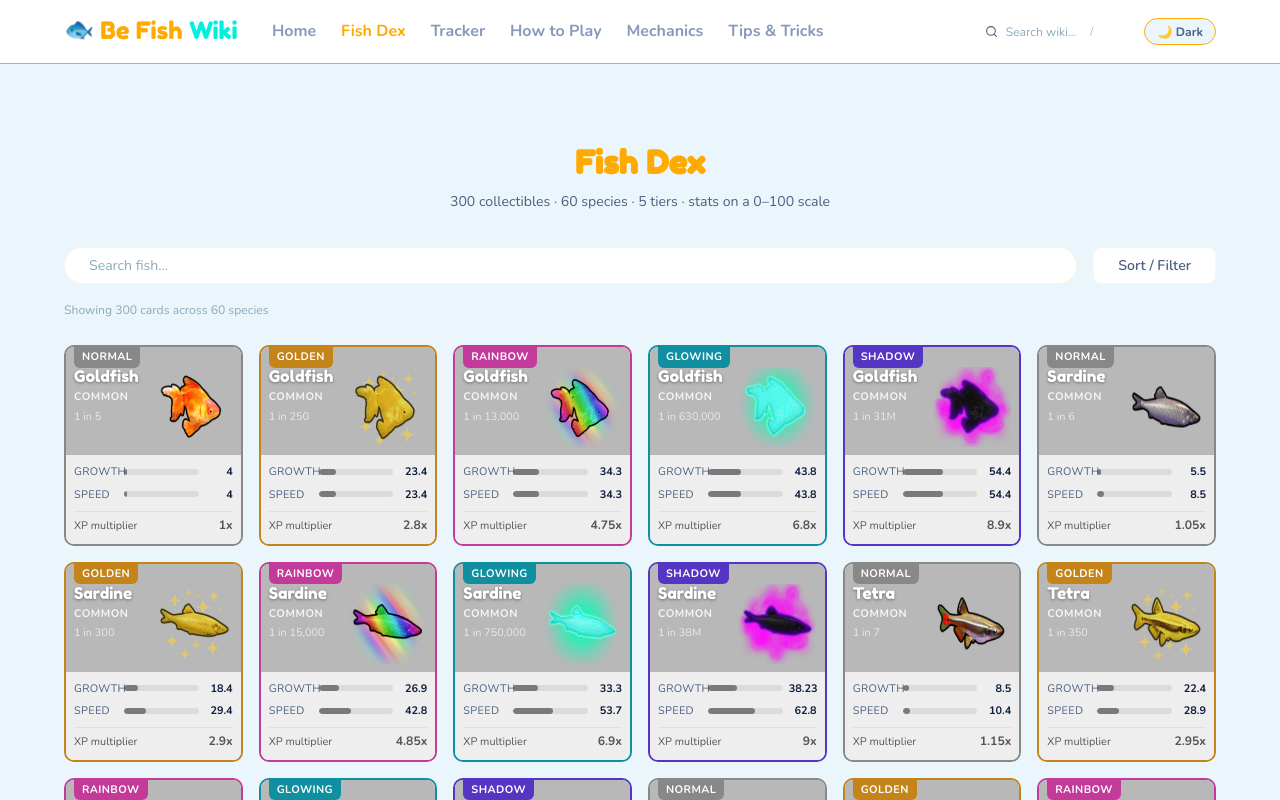
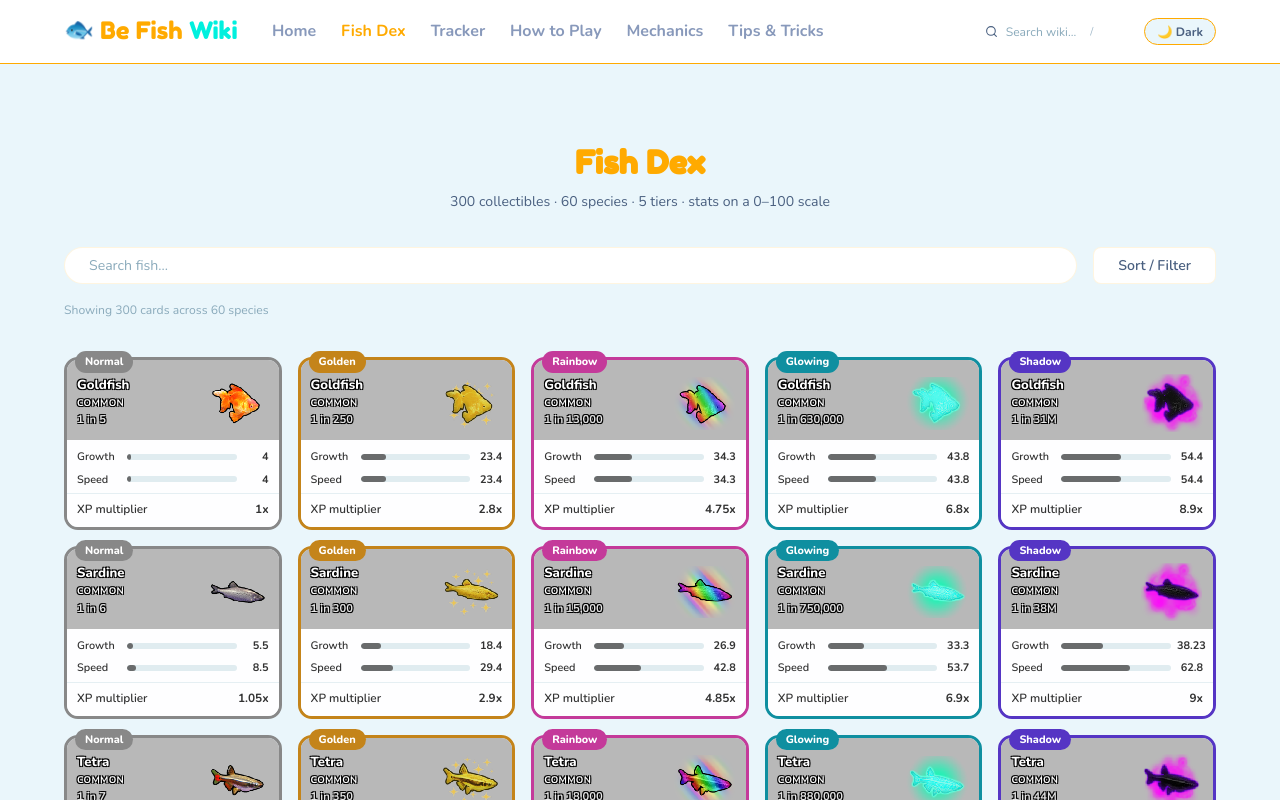
Before and after one commit to rekot24/befish-cc, a Next.js app: page /fishdex in a window 1280 px wide. Shown: the top 800 px of the page. Built offline with nearby package versions, Linux system fonts and the light colour scheme.

Commit message:
fix: match FishCard styling and grid layout to live befish.cc

```diff
--- a/src/components/FishCard/FishCard.module.css
+++ b/src/components/FishCard/FishCard.module.css
@@ -1,172 +1,235 @@
-/* FishCard.module.css */
+/* FishCard.module.css — matches live befish.cc card styling exactly */
+
 .card {
   position: relative;
-  border-radius: 10px;
-  overflow: hidden;
-  border: 2px solid var(--tier-color);
+  border-radius: 14px;
+  overflow: visible;          /* badge overhangs top */
+  border: 3px solid;          /* color set via --tier-color inline */
+  border-color: var(--tier-color);
   font-family: var(--font-body);
+  display: flex;
+  flex-direction: column;
+  transition: box-shadow 0.15s, transform 0.15s;
+}
+
+.card:hover {
+  box-shadow: 0 6px 24px rgba(0, 0, 0, 0.22);
+  transform: translateY(-2px);
 }
 
 .allUnknown {
-  opacity: 0.6;
+  opacity: 0.58;
 }
 
+/* Tier badge — floats above card top-left, overhanging */
 .tierBadge {
   position: absolute;
-  top: -1px;
+  top: -9px;
   left: 8px;
   font-size: var(--fs-xs);
-  font-weight: var(--fw-bold);
+  font-weight: var(--fw-black);
   background: var(--tier-color);
-  color: var(--tier-badge-color);
-  padding: 2px 8px;
-  border-radius: 0 0 6px 6px;
+  color: #ffffff;
+  padding: 2px 10px;
+  border-radius: 20px;
   z-index: 2;
-  text-transform: uppercase;
-  letter-spacing: 0.04em;
+  white-space: nowrap;
 }
 
+/* Top — rarity ingame color background */
 .top {
+  width: 100%;
+  height: 80px;
+  border-radius: 11px 11px 0 0;
+  overflow: hidden;
+  display: flex;
+  align-items: center;
+  justify-content: space-between;
+  padding: 14px 10px 8px 10px;
+  /* background set via --rarity-color inline style */
   background: var(--rarity-color);
-  display: flex;
-  align-items: flex-start;
-  justify-content: space-between;
-  padding: 20px 8px 8px 8px;
-  min-height: 80px;
 }
 
 .topInfo {
   display: flex;
   flex-direction: column;
-  gap: 2px;
+  gap: 1px;
   flex: 1;
+  min-width: 0;
 }
 
 .fishName {
-  font-family: var(--font-display);
-  font-size: var(--fs-md);
-  color: var(--tier-badge-color);
-  text-shadow: 0 1px 3px rgba(0,0,0,0.4);   /* legibility shadow on saturated bg — intentionally fixed */
-  line-height: var(--lh-tight);
+  font-size: 0.82rem;
+  font-weight: 800;
+  color: #ffffff;
+  /* 4-direction black outline for legibility on any rarity color */
+  text-shadow:
+    -1px -1px 0 #000,
+     1px -1px 0 #000,
+    -1px  1px 0 #000,
+     1px  1px 0 #000;
+  line-height: 1.2;
+  margin-bottom: 0;
 }
 
 .rarityBadge {
-  font-size: var(--fs-xs);
-  font-weight: var(--fw-bold);
-  color: rgba(255,255,255,0.85);   /* white overlay on saturated bg — intentionally fixed */
+  font-size: 0.6rem;
+  font-weight: 700;
+  color: #ffffff;
+  text-shadow:
+    -1px -1px 0 #000,
+     1px -1px 0 #000,
+    -1px  1px 0 #000,
+     1px  1px 0 #000;
   text-transform: uppercase;
-  letter-spacing: 0.05em;
+  letter-spacing: 0.03em;
 }
 
 .odds {
-  font-size: var(--fs-xs);
-  color: rgba(255,255,255,0.7);   /* white overlay on saturated bg — intentionally fixed */
+  font-size: 0.7rem;
+  font-weight: 700;
+  color: rgba(255, 255, 255, 0.88);
+  text-shadow:
+    -1px -1px 0 #000,
+     1px -1px 0 #000,
+    -1px  1px 0 #000,
+     1px  1px 0 #000;
 }
 
 .odds.highlight {
-  color: var(--tier-badge-color);
-  font-weight: var(--fw-bold);
+  color: #ffffff;
+  font-weight: 800;
 }
 
+/* Fish image */
 .imgWrap {
   flex-shrink: 0;
-  width: 80px;
-  height: 80px;
+  width: 63px;
+  height: 63px;
   display: flex;
   align-items: center;
   justify-content: center;
 }
 
-/* Body — always light regardless of theme (rarity-colored), matches
-   --fish-card-body-bg precedent set in globals.css */
+.imgWrap img {
+  max-width: 63px;
+  max-height: 63px;
+  object-fit: contain;
+  image-rendering: pixelated;
+}
+
+/* Stats body — always white regardless of theme, matches live site */
 .body {
-  background: var(--rarity-body-bg);
-  padding: 8px;
+  background: rgba(255, 255, 255, 0.95);   /* intentionally fixed — white stats body on colored top */
+  border-radius: 0 0 11px 11px;
+  padding: 8px 10px 0;
   display: flex;
   flex-direction: column;
   gap: 5px;
 }
 
+/* Stat rows */
 .statRow {
   display: flex;
   align-items: center;
   gap: 6px;
+  margin-bottom: 0;
 }
 
 .statLabel {
-  font-size: var(--fs-xs);
-  color: var(--stat-label-color);
-  width: var(--stat-label-width);
+  font-size: 0.68rem;
+  color: #333333;             /* intentionally fixed — dark text on white body */
+  width: 44px;
   flex-shrink: 0;
-  text-transform: uppercase;
-  letter-spacing: 0.03em;
+  font-weight: 600;
+  transition: color 0.12s;
 }
 
 .statLabel.highlight {
-  font-weight: var(--fw-bold);
+  font-weight: 700;
 }
 
 .barTrack {
   flex: 1;
-  height: var(--stat-bar-height);
-  background: var(--stat-bar-bg);
-  border-radius: var(--stat-bar-radius);
+  height: 6px;
+  background: #e0ecf0;        /* intentionally fixed — light track on white body */
+  border-radius: 3px;
   overflow: hidden;
 }
 
 .barFill {
   height: 100%;
-  border-radius: var(--stat-bar-radius);
-  opacity: 0.72;
+  border-radius: 3px;
+  opacity: 0.85;
 }
 
 .barFill.highlight {
   opacity: 1;
 }
 
+/* Unknown stat bar — striped pattern matching live site */
 .barUnknown {
   flex: 1;
-  height: var(--stat-bar-height);
-  background: var(--stat-bar-bg);
-  border-radius: var(--stat-bar-radius);
+  height: 6px;
+  border-radius: 3px;
+  background: repeating-linear-gradient(
+    90deg,
+    #dde8ec 0px, #dde8ec 4px,
+    #eef4f6 4px, #eef4f6 8px
+  );
 }
 
 .statVal {
-  font-size: var(--fs-xs);
-  font-weight: var(--fw-bold);
-  width: 28px;
+  font-size: 0.68rem;
+  color: #333333;             /* intentionally fixed — dark text on white body */
+  width: 26px;
   text-align: right;
   flex-shrink: 0;
+  font-weight: 700;
 }
 
 .statVal.highlight {
-  font-weight: var(--fw-black);
+  font-weight: 800;
 }
 
+.statVal.unknown {
+  color: #bbbfc4;
+}
+
+/* XP row — bleeds edge to edge, sits at bottom of card */
 .xpRow {
   display: flex;
+  justify-content: space-between;
   align-items: center;
-  justify-content: space-between;
-  margin-top: 3px;
-  padding-top: 4px;
-  border-top: 1px solid rgba(0,0,0,0.06);   /* divider on light stats body — intentionally fixed */
-  font-size: var(--fs-xs);
-}
-
-.xpHighlight {
-  font-weight: var(--fw-bold);
+  font-size: 0.74rem;
+  color: #333333;             /* intentionally fixed — dark text on white body */
+  font-weight: 600;
+  border-top: 1px solid rgba(10, 110, 138, 0.1);   /* intentionally fixed — subtle divider on white */
+  padding: 6px 10px 8px;
+  margin-left: -10px;
+  margin-right: -10px;
+  margin-bottom: 0;
+  border-radius: 0 0 11px 11px;
 }
 
 .xpVal {
-  font-size: var(--fs-sm);
-  font-weight: var(--fw-bold);
+  font-weight: 700;
+  color: #333333;             /* intentionally fixed */
+}
+
+.xpVal.highlight {
+  font-weight: 800;
+}
+
+.xpUnknown {
+  color: #bbbfc4;
+  font-weight: 700;
 }
 
 .unknown {
-  color: var(--text-disabled);
-  font-style: italic;
+  color: #bbbfc4;
 }
 
 .highlight {
-  font-weight: var(--fw-black);
+  font-weight: 800;
 }
--- a/src/components/FishCard/FishCard.tsx
+++ b/src/components/FishCard/FishCard.tsx
@@ -14,26 +14,23 @@ interface FishCardProps {
 }
 
 export default function FishCard({ fish, tier, sortStat }: FishCardProps) {
-  const td  = fish.tiers[tier];
-  const rc  = RC[fish.rarity];
-  const tc  = TC[tier];
-  const imgSrc = `/img/${fish.id}-${TIERS.indexOf(tier) + 1}.png`;
+  const td      = fish.tiers[tier];
+  const rc      = RC[fish.rarity];
+  const tc      = TC[tier];
+  const imgSrc  = `/img/${fish.id}-${TIERS.indexOf(tier) + 1}.png`;
   const allNull = td.growth === null && td.speed === null && td.xp === null;
 
   return (
     <div
       className={`${styles.card}${allNull ? ` ${styles.allUnknown}` : ''}`}
       style={{
-        '--tier-color': tc,
-        '--rarity-color': fish.bg,
-        '--rarity-body-bg': rc.bg,
+        '--tier-color':    tc,
+        '--rarity-color':  fish.bg,
       } as React.CSSProperties}
     >
-      <div className={styles.tierBadge}>
-        {tier}
-      </div>
+      <div className={styles.tierBadge}>{tier}</div>
 
-      {/* Top — rarity color background */}
+      {/* Top — rarity ingame color background */}
       <div className={styles.top}>
         <div className={styles.topInfo}>
           <div className={styles.fishName}>{fish.name}</div>
@@ -46,30 +43,40 @@ export default function FishCard({ fish, tier, sortStat }: FishCardProps) {
           <Image
             src={imgSrc}
             alt={fish.name}
-            width={80}
-            height={80}
+            width={63}
+            height={63}
             loading="lazy"
             onError={(e) => { (e.target as HTMLImageElement).style.display = 'none'; }}
           />
         </div>
       </div>
 
-      {/* Body — white / rarity-colored stats */}
+      {/* Body — white stats, rarity-colored bars */}
       <div className={styles.body}>
-        <StatRow label="Growth" value={td.growth} color={rc.bar} highlight={sortStat === 'growth'} />
-        <StatRow label="Speed"  value={td.speed}  color={rc.bar} highlight={sortStat === 'speed'}  />
+        <StatRow
+          label="Growth"
+          value={td.growth}
+          color={rc.bar}
+          highlight={sortStat === 'growth'}
+        />
+        <StatRow
+          label="Speed"
+          value={td.speed}
+          color={rc.bar}
+          highlight={sortStat === 'speed'}
+        />
         <div className={styles.xpRow}>
-          <span
-            className={sortStat === 'xp' ? styles.xpHighlight : undefined}
-            style={{ color: sortStat === 'xp' ? rc.bar : rc.txt }}
-          >
+          <span style={sortStat === 'xp' ? { color: rc.bar, fontWeight: 700 } : undefined}>
             XP multiplier
           </span>
           {td.xp !== null
-            ? <span className={styles.xpVal} style={{ color: sortStat === 'xp' ? rc.bar : rc.txt }}>
+            ? <span
+                className={`${styles.xpVal}${sortStat === 'xp' ? ` ${styles.highlight}` : ''}`}
+                style={sortStat === 'xp' ? { color: rc.bar } : undefined}
+              >
                 {td.xp}x
               </span>
-            : <span className={styles.unknown}>???</span>
+            : <span className={styles.xpUnknown}>???</span>
           }
         </div>
       </div>
--- a/src/components/FishDex/FishDex.module.css
+++ b/src/components/FishDex/FishDex.module.css
@@ -59,10 +59,12 @@
   margin-bottom: var(--space-lg);
 }
 
+/* 5-column grid matching live befish.cc at 1140px max-width */
 .grid {
   display: grid;
-  grid-template-columns: repeat(auto-fill, minmax(160px, 1fr));
+  grid-template-columns: repeat(auto-fill, minmax(192px, 1fr));
   gap: var(--space-md);
+  padding-top: 12px;   /* room for overhanging tier badge */
 }
 
 .noResults {
@@ -71,3 +73,9 @@
   font-size: var(--fs-base);
   padding: var(--space-2xl);
 }
+
+@media (max-width: 640px) {
+  .grid {
+    grid-template-columns: repeat(auto-fill, minmax(155px, 1fr));
+  }
+}
```
